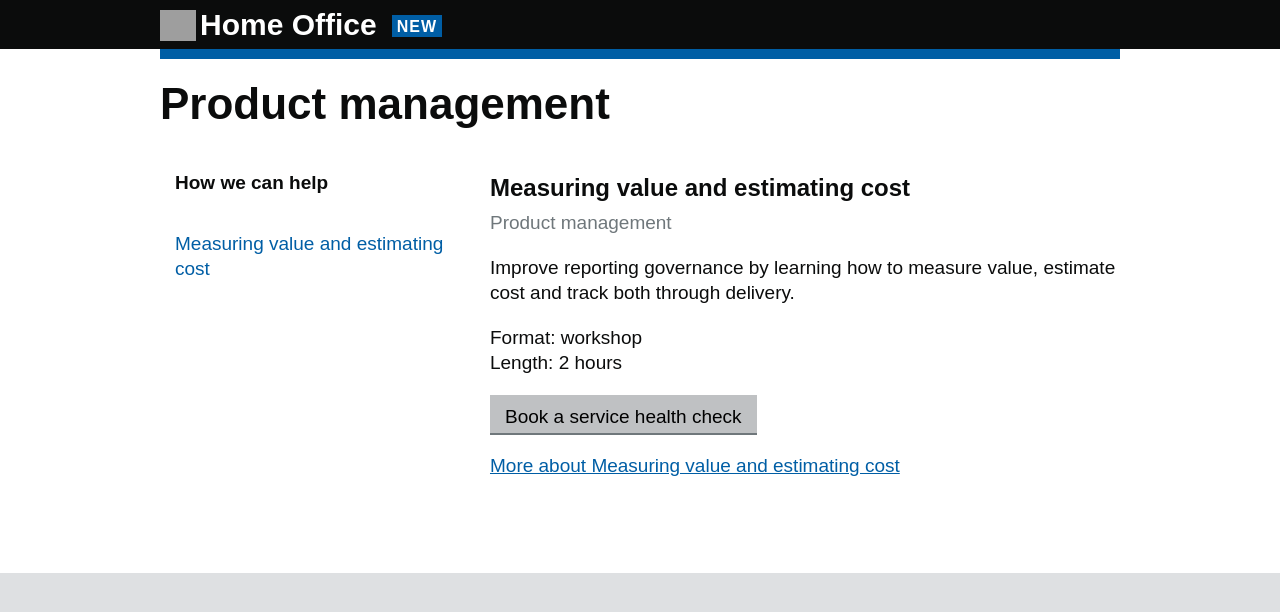
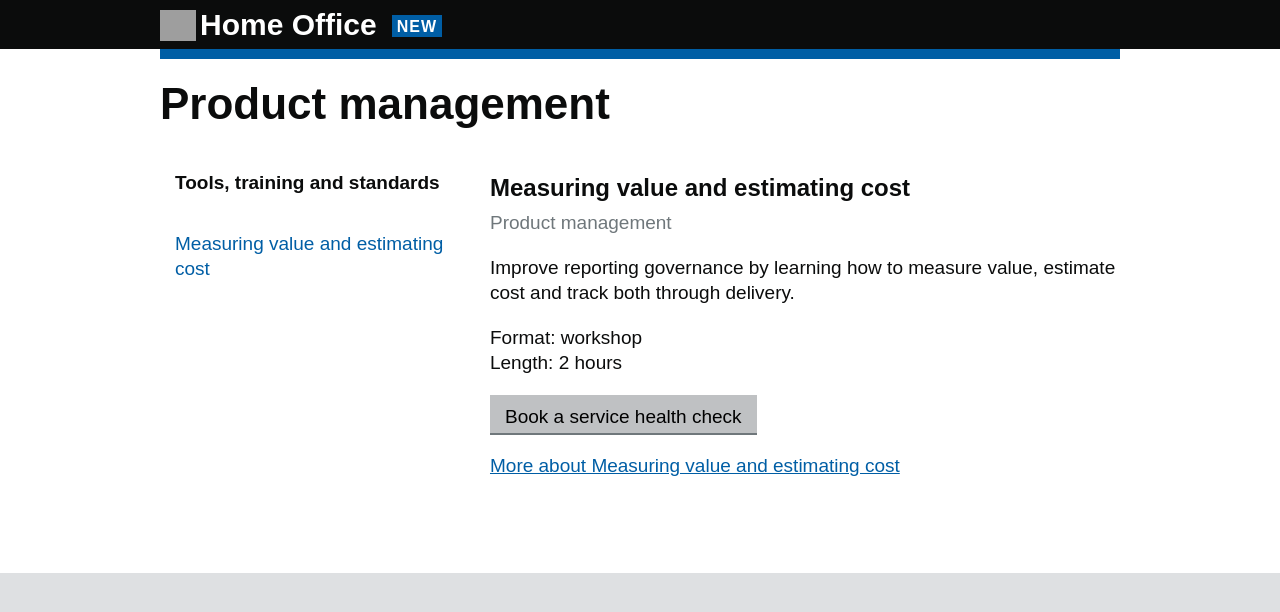
Before and after one commit to Abdul2/coe, a Jekyll site: the page built from product-management.md, in a window 1280 px wide, cut to the strip 0-612 px from the top of the page. Built offline with Jekyll 4.4.1, drawn with Linux system fonts in a browser that asks for light colours; grey boxes are pictures that could not be loaded.

Commit message:
content change

```diff
--- a/_layouts/page.html
+++ b/_layouts/page.html
@@ -14,7 +14,7 @@ layout: default
 
   <div class="grid-row">
     <div class="column-one-third">
-      <h2 class="heading-small" style="padding: 0 15px 15px">How we can help</h2>
+      <h2 class="heading-small" style="padding: 0 15px 15px">Tools, training and standards</h2>
        <ul class="tab--nav">
         {% for post in site.posts %}
           {% if post.category contains page.category %}
```
